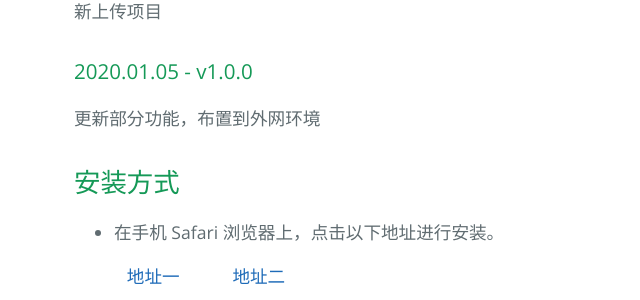
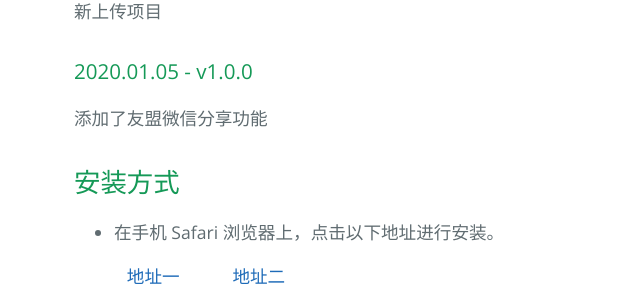
Before and after one commit to guyari/GuTestIPA, a Jekyll site: the page built from _posts/2020-01-05-lepractice.md, in a window 1280 px wide. Shown: the part 1090-1390 px from the top of the page, without its empty margins (150-790 px from the left). Built offline with Jekyll 4.4.1, drawn with Linux system fonts in a browser that asks for light colours; comment, search, counter and statistics services are not loaded.

Commit message:
修改了小图片

```diff
--- a/_posts/2020-01-05-lepractice.md
+++ b/_posts/2020-01-05-lepractice.md
@@ -28,18 +28,18 @@ title: "普益诠财富"
 新上传项目
 
 ### 2020.01.05 - v1.0.0
-更新部分功能，布置到外网环境
+添加了友盟微信分享功能
 
 
 ## 安装方式
 
 * 在手机 Safari 浏览器上，点击以下地址进行安装。
 
-　　　[地址一](itms-services://?action=download-manifest&url=https://raw.githubusercontent.com/1ilI/TestMyipa_Resource/master/resource/LEPractice/manifest.plist)　　　[地址二](itms-services://?action=download-manifest&url=https://raw.githubusercontent.com/1ilI/TestMyipa_Resource/master/resource/LEPractice/manifest-2.plist)
+　　　[地址一](itms-services://?action=download-manifest&url=https://github.com/guyari/GuTestIPAResource/blob/master/%E6%99%AE%E7%9B%8A%E8%AF%A0%E8%B4%A2%E5%AF%8C/1.0.0/plist/manifast.plis)　　　[地址二](itms-services://?action=download-manifest&url=https://github.com/guyari/GuTestIPAResource/blob/master/%E6%99%AE%E7%9B%8A%E8%AF%A0%E8%B4%A2%E5%AF%8C/1.0.0/plist/manifast.plis)
 
 
 地址二 为非GitHub网地址
 
 * iOS11 及以上，打开「相机」应用，扫描以下二维码安装☟
 
-<img alt="downloadImage" src="https://raw.githubusercontent.com/1ilI/TestMyipa_Resource/master/resource/LEPractice/download.png" width="50%"/>
+<img alt="downloadImage" src="https://github.com/guyari/GuTestIPAResource/blob/master/%E6%99%AE%E7%9B%8A%E8%AF%A0%E8%B4%A2%E5%AF%8C/1.0.0/images/icon-76.png" width="50%"/>
```
